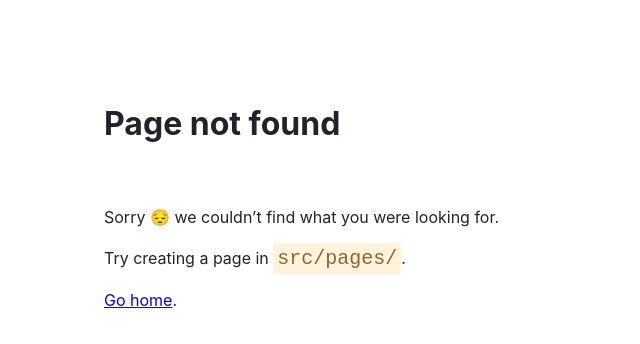
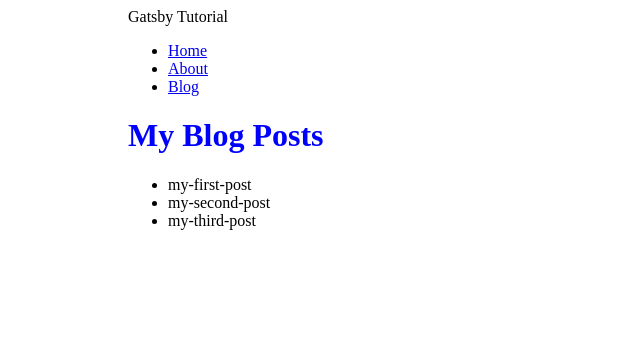
Before and after one commit to lehoa85/gastby-tutorial, a Gatsby site: page /blog in a window 1280 px wide. Before the commit this address had no page. Shown: the whole page, without its empty margins (0-640 px from the left). Built offline with nearby package versions, Linux system fonts and the light colour scheme; Gatsby itself is replaced by a stand-in of ours.

Commit message:
Finish Gatsby Tutorial Part 4

```diff
--- a/gatsby-config.js
+++ b/gatsby-config.js
@@ -6,5 +6,12 @@
   plugins: [
     "gatsby-plugin-image",
     "gatsby-plugin-sharp",
+    {
+      resolve: "gatsby-source-filesystem",
+      options: {
+        name: `blog`,
+        path: `${__dirname}/blog`,
+      }
+    },
   ],
 }
--- a/package.json
+++ b/package.json
@@ -18,7 +18,7 @@
     "gatsby": "^4.16.0",
     "gatsby-plugin-image": "^2.16.1",
     "gatsby-plugin-sharp": "^4.16.1",
-    "gatsby-source-filesystem": "^4.16.0",
+    "gatsby-source-filesystem": "^4.17.0",
     "query-string": "^7.1.1",
     "react": "^18.2.0",
     "react-dom": "^18.2.0"
--- a/src/components/layout.js
+++ b/src/components/layout.js
@@ -1,18 +1,29 @@
 import * as React from 'react'
-import {Link} from 'gatsby'
+import { Link, useStaticQuery, graphql } from 'gatsby'
 import {
     container,
     heading,
     navLinks,
     navLinkItem,
-    navLinkText
+    navLinkText,
+    siteTitle
 } from './layout.module.css'
 
 
 const Layout = ({pageTitle, children}) => {
+    const data = useStaticQuery(graphql`
+    query {
+      site {
+        siteMetadata {
+          title
+        }
+      }
+    }
+  `)
     return (
         <div className={container}>
-            <title>{pageTitle}</title>
+            <title>{pageTitle} | {data.site.siteMetadata.title}</title>
+            <header className={siteTitle}>{data.site.siteMetadata.title}</header>
             <nav>
                 <ul className={navLinks}>
                     <li className={navLinkItem}>
@@ -21,6 +32,11 @@
                     </li>
                     <li className={navLinkItem}>
                         <Link to="/about" className={navLinkText}>About</Link>
+                    </li>
+                    <li className={navLinkItem}>
+                        <Link to="/blog" className={navLinkText}>
+                        Blog
+                        </Link>
                     </li>
                 </ul>
             </nav>
--- a/src/components/layout.module.css
+++ b/src/components/layout.module.css
@@ -21,3 +21,9 @@
 .heading {
     color: blue;
 }
+.site-title {
+    font-size: 3rem;
+    color: gray;
+    font-weight: 700;
+    margin: 3rem 0;
+  }
--- /dev/null
+++ b/src/pages/blog.js
@@ -0,0 +1,31 @@
+import * as React from 'react'
+import Layout from '../components/layout'
+import { graphql } from 'gatsby'
+
+const BlogPage = ({data}) => {
+  return (
+    <Layout pageTitle="My Blog Posts">
+      <ul>
+      {
+        data.allFile.nodes.map(node => (
+          <li key={node.name}>
+            {node.name}
+          </li>
+        ))
+      }
+      </ul>
+    </Layout>
+  )
+}
+
+export const query = graphql`
+  query {
+    allFile {
+      nodes {
+        name
+      }
+    }
+  }
+`
+
+export default BlogPage
```
Also changed, not shown: blog/my-first-post.mdx (added), blog/my-second-post.mdx (added), blog/my-third-post.mdx (added), 1 other file.
